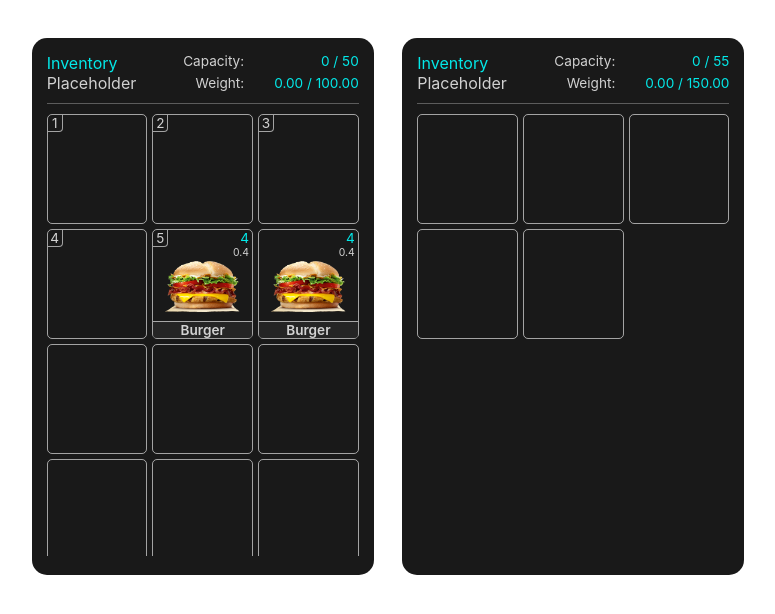
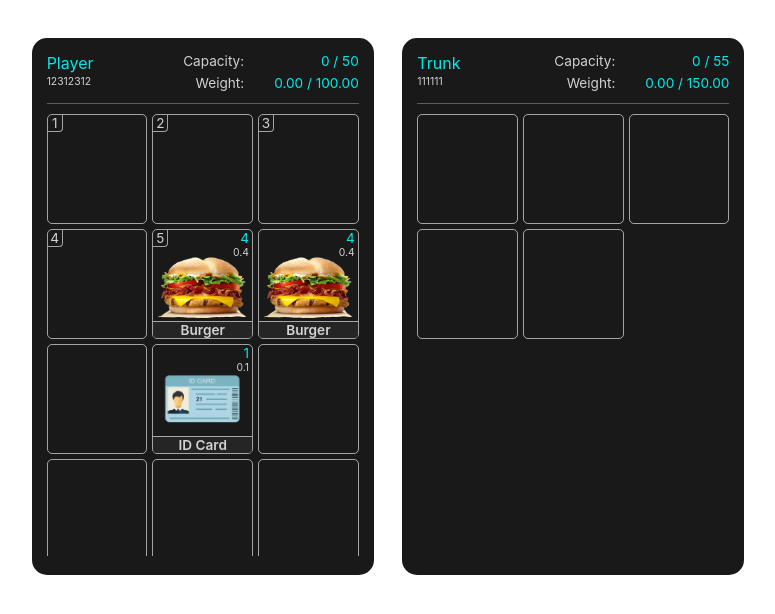
Before and after one commit to Divinezx/esx-inventory, a React (Create React App) app: page / in a window 1280 px wide. Shown: the top 614 px of the page, without its empty margins (252-1027 px from the left). Built offline with nearby package versions, Linux system fonts and the light colour scheme.

Commit message:
feat(inventory/ui): Added slot tooltip with metadata info

```diff
--- a/package.json
+++ b/package.json
@@ -12,13 +12,16 @@
     "@types/react": "^17.0.11",
     "@types/react-dom": "^16.9.8",
     "@types/recoil": "^0.0.9",
+    "add": "^2.0.6",
     "cross-env": "^7.0.2",
     "react": "^17.0.1",
     "react-dom": "^17.0.1",
     "react-scripts": "4.0.0",
+    "react-tooltip": "^4.2.21",
     "recoil": "^0.3.1",
     "typescript": "^4.0.3",
-    "web-vitals": "^0.2.4"
+    "web-vitals": "^0.2.4",
+    "yarn": "^1.22.10"
   },
   "devDependencies": {
     "@babel/cli": "^7.4.4",
--- a/src/InventoryWrapper.tsx
+++ b/src/InventoryWrapper.tsx
@@ -22,6 +22,19 @@ setTimeout(() => {
             currentCapacity: 0,
             currentWeight: 0,
             inventory: {
+              8: {
+                slotType: "normal",
+                itemType: "id",
+                label: "ID Card",
+                amount: 1,
+                weight: 0.1,
+                usable: true,
+                metadata: {
+                  description: "Your ID Card.",
+                  serial_number: "123-123-123",
+                  name: "John Doe"
+                }
+              },
               5: {
                 slotType: "normal",
                 itemType: "food",
@@ -29,7 +42,9 @@ setTimeout(() => {
                 amount: 4,
                 weight: 0.1,
                 usable: true,
-                metadata: {}
+                metadata: {
+                  description: "A cheeseburger."
+                }
               },
               6: {
                 slotType: "normal",
@@ -38,7 +53,9 @@ setTimeout(() => {
                 amount: 4,
                 weight: 0.1,
                 usable: true,
-                metadata: {}
+                metadata: {
+                  description: "A cheeseburger."
+                }
               }
             }
           }
--- a/src/components/Container/Container.tsx
+++ b/src/components/Container/Container.tsx
@@ -3,6 +3,7 @@ import { makeStyles, Theme } from "@material-ui/core";
 import SlotWrapper from "../Slot/SlotWrapper";
 import ContainerHeader from "./ContainerHeader";
 import { ContainerStateType, IContainer } from "../../state/container.state";
+import Tooltip from "../Tooltip/Tooltip";
 
 
 
@@ -41,6 +42,7 @@ const Container: React.FC<Props> = ({container, containerType}) => {
   return  (
     <div className={classes.container} >
       <ContainerHeader
+        id = {container.id}
         type = {container.type}
         maxCapacity = {container.maxCapacity}
         maxWeight = {container.maxWeight}
--- a/src/components/Container/ContainerHeader.tsx
+++ b/src/components/Container/ContainerHeader.tsx
@@ -3,6 +3,7 @@ import { makeStyles, Theme } from "@material-ui/core";
 import { ContainerType } from "../../state/container.state";
 
 interface Props {
+  id: number,
   type: ContainerType,
   maxCapacity: number,
   maxWeight: number,
@@ -31,13 +32,19 @@ const useStyles = makeStyles( (theme:Theme) => ({
   },
 
   secondaryColor: {
-    color: theme.inventory.secondaryTextColor
+    color: theme.inventory.secondaryTextColor,
+    textTransform: 'capitalize'
+  },
+  containerId: {
+    fontSize: '0.65rem',
+    marginTop: '2px'
   }
 }));
 
 
 
 const ContainerHeader: React.FC<Props> = ({
+  id,
   type,
   maxCapacity,
   maxWeight,
@@ -50,8 +57,8 @@ const ContainerHeader: React.FC<Props> = ({
   return  (
     <div className={classes.containerHeader} >
       <div className={classes.leftInfo}>
-        <div className={classes.secondaryColor}>Inventory</div>
-        <div>Placeholder</div>
+        <div className={classes.secondaryColor}>{type}</div>
+        <div className={classes.containerId}>{id}</div>
       </div>
       <div className={classes.rightInfo}>
         <div >Capacity:</div>
--- a/src/components/Slot/Item.tsx
+++ b/src/components/Slot/Item.tsx
@@ -38,8 +38,8 @@ export const useStyles = makeStyles( (theme:Theme) => ({
   },
   itemImage: {
     position: 'absolute',
-    width: 'auto',
-    height: '75%',
+    width: '90%',
+    height: 'auto',
     top: '0',
     bottom: '0',
     left: '0',
--- a/src/components/Slot/Slot.tsx
+++ b/src/components/Slot/Slot.tsx
@@ -1,11 +1,12 @@
 import React, { useRef, useState } from "react";
-import { makeStyles, Theme } from "@material-ui/core";
+import { capitalize, makeStyles, Theme, Tooltip, Typography, withStyles } from "@material-ui/core";
 import { IItem } from "../../state/container.state";
 import { Item } from "./Item";
 import { useItemDrag, useSetItemDrag } from "../../state/dragItem.state";
 import { usePreviewDrag } from "../../hooks/usePreviewDrag";
-import { useSetMenuPosition, useSetShowMenu, useSetShowUseOption } from "../../state/contextMenu.state";
+import { useIsShowMenu, useSetMenuPosition, useSetShowMenu, useSetShowUseOption } from "../../state/contextMenu.state";
 import { useDialogContext } from "../../providers/DialogProvider";
+import { useEffect } from "react";
 
 interface SlotProps {
   slotNumber: number
@@ -38,8 +39,32 @@ const useStyles = makeStyles( (theme:Theme) => ({
   },
   over: {
     border: '2px dashed #666'
+  },
+  metadataItem: {
+    textTransform: 'capitalize',
+    display: 'flex',
+  },
+  metadataDescription: {
+    fontSize: theme.typography.pxToRem(10),
+    marginBottom: '5px',
+  },
+  separator: {
+    marginBlock: '5px 5px',
+    height: '1px',
+    border: '0',
+    borderTop: `1px solid ${theme.inventory.buttonColor}`,
+    padding: '0'
   }
 }));
+
+const SlotTooltip = withStyles((theme) => ({
+  tooltip: {
+    backgroundColor: theme.inventory.backgroundColor,
+    color: theme.inventory.textColor,
+    maxWidth: 350,
+    fontSize: theme.typography.pxToRem(11),
+  },
+}))(Tooltip);
 
 
 export const Slot: React.FC<SlotProps> = ({slotNumber, containerId, hotbar, item}) => {
@@ -53,6 +78,18 @@ export const Slot: React.FC<SlotProps> = ({slotNumber, containerId, hotbar, item
   const setShowUse = useSetShowUseOption();
   const setMenuPosition = useSetMenuPosition();
   const { openDialog } = useDialogContext();
+  const [tooltipOpen, setTooltipOpen] = useState(false);
+  let shouldOpenTooltip = true;
+
+  const handleTooltipClose = () => {
+    setTooltipOpen(false);
+  };
+
+  const handleTooltipOpen = () => {
+    if (!slotItem || !shouldOpenTooltip) return;
+
+    setTooltipOpen(true);
+  };
 
 
   const handleMoveItem = (fromSlotItem, fromSetSlotItem, fromSlotNumber, fromContainerId, moveItem) => {
@@ -85,6 +122,7 @@ export const Slot: React.FC<SlotProps> = ({slotNumber, containerId, hotbar, item
 
   const handleOnDragStart = (e) => {
     if (!slotItem) { e.preventDefault(); return }
+    handleTooltipClose();
 
     const { x , y, width, height } = slotRef.current!.getBoundingClientRect();
     let amountToMove = slotItem.amount;
@@ -148,6 +186,7 @@ export const Slot: React.FC<SlotProps> = ({slotNumber, containerId, hotbar, item
   const handleOnContextMenu = (e) => {
     if (!slotItem) return;
 
+    handleTooltipClose();
     setShowUse(slotItem.usable);
     setMenuPosition({x: e.clientX, y: e.clientY});
     setShowMenu(true);
@@ -159,8 +198,28 @@ export const Slot: React.FC<SlotProps> = ({slotNumber, containerId, hotbar, item
     console.log("USE/EQUIP");
   }
 
+  const buildMetadata = (metadata) => {
+    let metadataInfo:JSX.Element[] = [];
+    for (let info in metadata) {
+      if (info === 'description') continue;
+      metadataInfo.push((<div className={classes.metadataItem}><div><b>{info.replace(/_/g, " ")}: </b></div><div style={{marginLeft: '5px'}}>{metadata[info]}</div></div>));
+    }
+    return metadataInfo;
+  }
+
+  const buildTooltip = (item:IItem) => {
+    return (<React.Fragment >
+      <Typography color="inherit">{item.label}</Typography>
+      <hr className={classes.separator}/>
+      <div className={classes.metadataDescription}>{item.metadata.description}</div>
+      {buildMetadata(item.metadata)}
+      <div className={classes.metadataItem}><div><b>{'Individual Weight: ' }</b></div><div style={{marginLeft: '5px'}}>{item.weight}</div></div>
+  </React.Fragment>)
+  }
+
 
   return  (
+    <SlotTooltip open={tooltipOpen} onClose={handleTooltipClose} onOpen={handleTooltipOpen} enterDelay={1000} enterNextDelay={1000} title={slotItem ? buildTooltip(slotItem) : ""} disableTouchListener disableFocusListener placement='right'>
       <div draggable
         ref={slotRef}
         className={classes.slot}
@@ -172,9 +231,12 @@ export const Slot: React.FC<SlotProps> = ({slotNumber, containerId, hotbar, item
         onDragLeave={handleOnDragLeave}
         onContextMenu={handleOnContextMenu}
         onDoubleClick={handleOnDoubleClick}
+        onMouseDown={() => shouldOpenTooltip = false}
+        onMouseUp={() => shouldOpenTooltip = true}
       >
         { hotbar && <div className={classes.hotbarSlotNumber}>{slotNumber}</div> }
         { slotItem && <Item item={slotItem} /> }
       </div>
+    </SlotTooltip>
   );
 }
--- /dev/null
+++ b/src/components/Tooltip/Tooltip.tsx
@@ -0,0 +1,21 @@
+import React from 'react';
+import Button from '@material-ui/core/Button';
+import Tooltip from '@material-ui/core/Tooltip';
+
+export default function ControlledTooltips() {
+  const [open, setOpen] = React.useState(false);
+
+  const handleClose = () => {
+    setOpen(false);
+  };
+
+  const handleOpen = () => {
+    setOpen(true);
+  };
+
+  return (
+    <Tooltip open={open} onClose={handleClose} onOpen={handleOpen} title="Add">
+      <Button>Controlled</Button>
+    </Tooltip>
+  );
+}
--- a/src/state/container.state.ts
+++ b/src/state/container.state.ts
@@ -18,7 +18,7 @@ export interface IItem {
   amount: number,
   weight: number,
   usable: boolean,
-  metadata: {[key: string]: any}
+  metadata: {[key: string]: string}
 };
 
 export interface IContainer {
```
Also changed, not shown: public/images/ID Card.png (added), 1 other file (tests, documents, lock files or other folders). Lines whose indentation alone changed are shown as unchanged.
